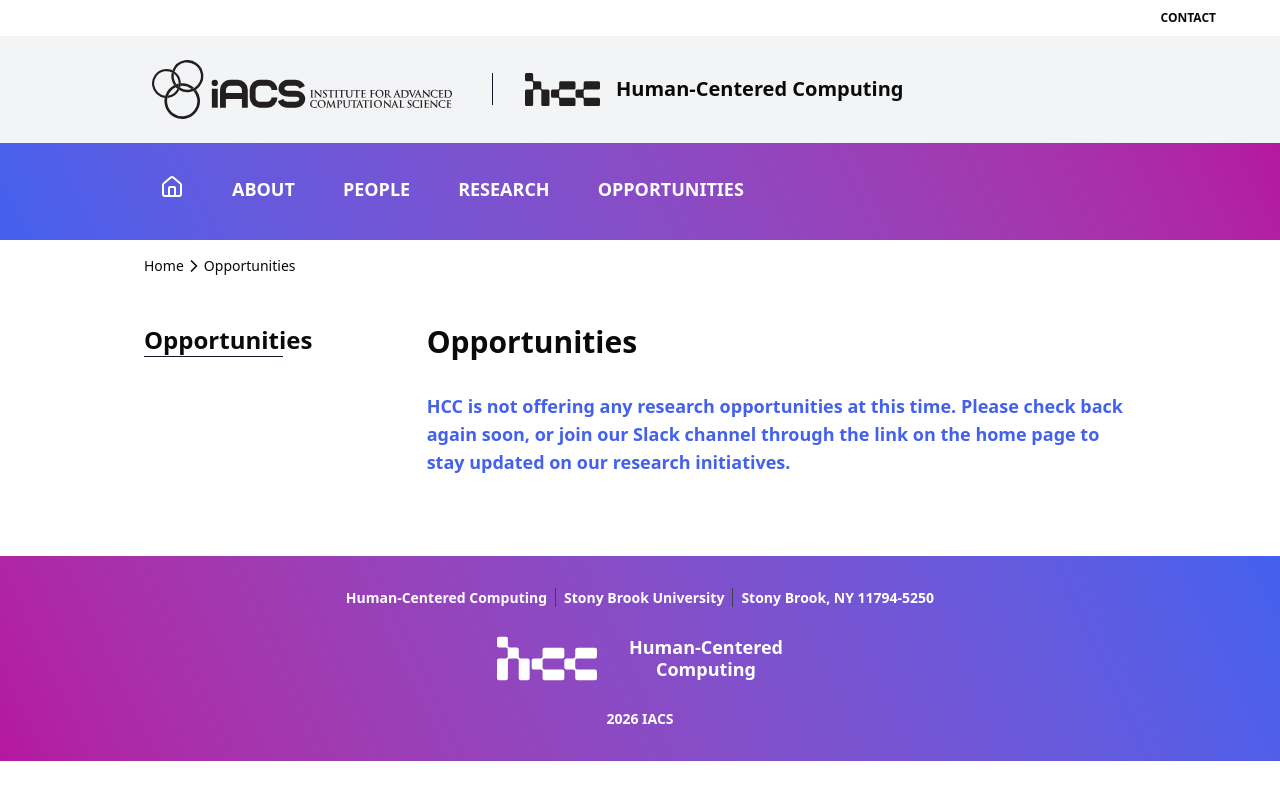
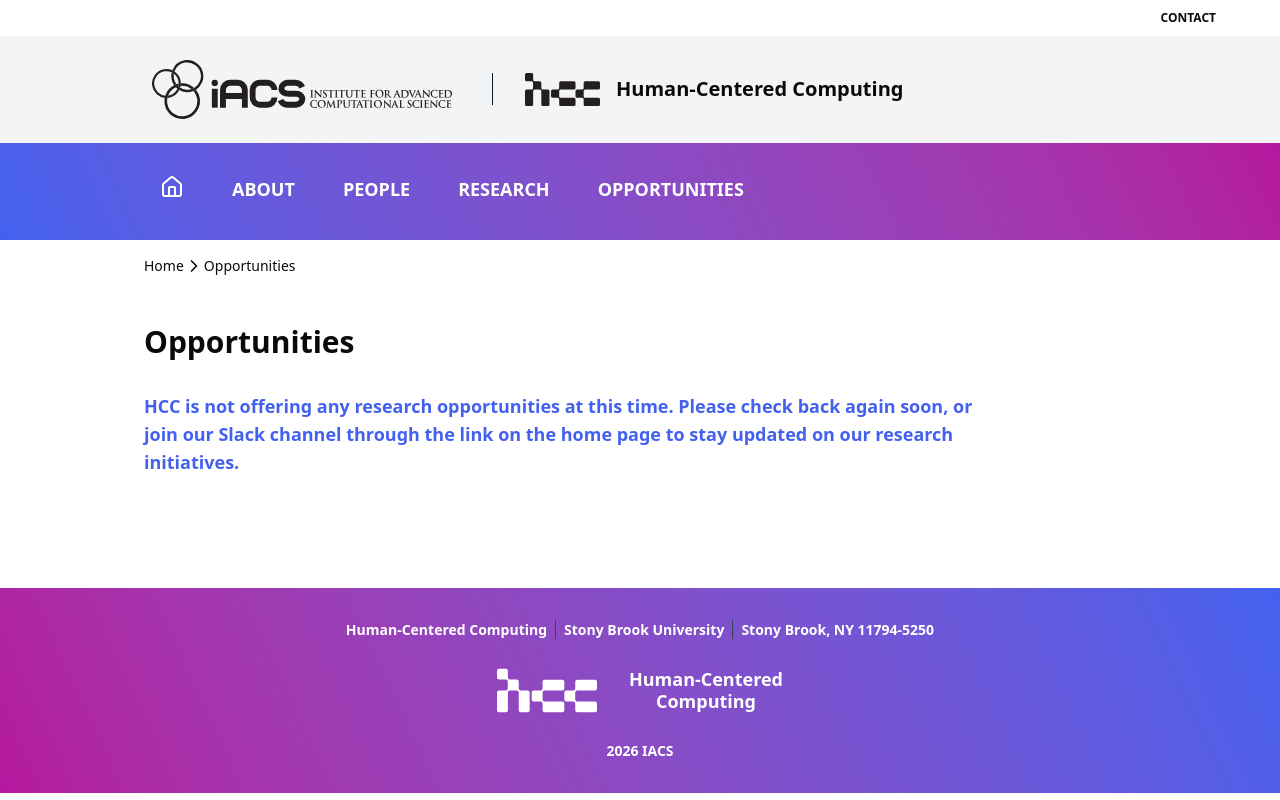
Before and after one commit to afkdiann/hcc-website, a Next.js app: page /opportunities in a window 1280 px wide. Built offline with nearby package versions, Linux system fonts and the light colour scheme.

Commit message:
refactored opportunities page structure

```diff
--- a/app/opportunities/page.tsx
+++ b/app/opportunities/page.tsx
@@ -1,20 +1,18 @@
 import { Metadata } from "next";
 import OpportunitiesPage from "@/components/OpportunitiesPage";
-import OpportunitiesPageMainContent from "@/components/OpportunitiesPageMainContent";
 import Footer from "@/components/Footer";
 
+
 export const metadata: Metadata = {
-  title: "Opportunities",
+ title: "Opportunities | Human-Centered Computing (HCC)",
  description: "Hub for student involvement",
 };
 
-function Research() {
+
+function Opportunities() {
  return (
    <div>
-      <OpportunitiesPage
-        header="Opportunities"
-        mainContent={<OpportunitiesPageMainContent />}
-      />
+     <OpportunitiesPage />
      <footer className="mt-12">
        <Footer />
      </footer>
@@ -22,4 +20,5 @@ function Research() {
  );
 }
 
-export default Research;
+
+export default Opportunities;
--- a/components/OpportunitiesPage.tsx
+++ b/components/OpportunitiesPage.tsx
@@ -1,4 +1,5 @@
 "use client";
+
 
 import { useState } from "react";
 import Navbar from "@/components/Navbar";
@@ -7,16 +8,12 @@ import Banner from "@/components/Banner";
 import Searchbar from "@/components/ContactBar";
 import Link from "next/link";
 import { ChevronRight } from "lucide-react";
-import Sidebar from "@/components/Sidebar";
+import { opportunities } from "@/lib/data";
 
-interface OpportunitiesPageProps{
-  header: string;
-  currentSection?: string;
-  mainContent: React.ReactNode;
-}
 
-function OpportunitiesPage({ header, currentSection, mainContent }: OpportunitiesPageProps) {
+function OpportunitiesPage() {
  const [isOpen, setIsOpen] = useState(false);
+
 
  return (
    <div>
@@ -29,32 +26,53 @@ function OpportunitiesPage({ header, currentSection, mainContent }: Opportunitie
        </div>
      </header>
      <main>
-        <nav aria-label="Breadcrumb" className="flex py-4 px-8 lg:px-16 xl:px-36 text-sm">
+       <nav
+         aria-label="Breadcrumb"
+         className="flex py-4 px-8 lg:px-16 xl:px-36 text-sm"
+       >
          <p className="hover:underline hover:underline-offset-2">
-            <Link href="/" aria-label="Go to home page">Home</Link>{" "}
+           <Link href="/" aria-label="Go to home page">
+             Home
+           </Link>{" "}
          </p>
          <ChevronRight className="size-5" aria-hidden="true" />
          <p className="hover:underline hover:underline-offset-2">
-            <Link href="/opportunities" aria-label="Go to opportunities page">Opportunities</Link>
-          </p>
-          {currentSection && <>
-            <ChevronRight className="size-5" aria-hidden="true" />
-            <p className="hover:underline hover:underline-offset-2">
-              <Link href={`/opportunities/${currentSection?.toLowerCase().replace(" ", "-")}`} aria-current="page">
-                {currentSection}
+           <Link href="/opportunities" aria-label="Go to opportunities page">
+             Opportunities
            </Link>
          </p>
-          </>}
        </nav>
-        <div className="flex flex-col lg:flex-row">
-          <Sidebar
-            header="Opportunities"
-            sectionList={[]}
-            page="opportunities"
-          />
-          <div className="w-full lg:w-2/3 px-8 lg:px-0">
-            <h1 className="text-2xl sm:text-3xl font-extrabold mb-6 sm:mb-8 pt-6 sm:pt-8">{header}</h1>
-            {mainContent}
+       <div className="px-8 lg:px-16 xl:px-36">
+         <h1 className="text-2xl sm:text-3xl font-extrabold mb-6 sm:mb-8 pt-6 sm:pt-8">
+           Opportunities
+         </h1>
+         <div className="pr-1 sm:pr-2 md:pr-4 lg:pr-36">
+           <p className="text-base sm:text-lg mb-6 sm:mb-8 font-bold text-[#4361EE]">
+             HCC is not offering any research opportunities at this time.
+             Please check back again soon, or join our Slack channel through
+             the link on the home page to stay updated on our research
+             initiatives.
+           </p>
+         </div>
+         <div className="flex flex-col gap-8 pr-1 sm:pr-2 md:pr-4 lg:pr-36">
+           {opportunities.map((opportunity, index) => (
+             <div
+               key={index}
+               className="border-b border-gray-200 pb-6 last:border-b-0"
+             >
+               <h2 className="text-lg sm:text-xl font-bold text-[#4361EE] mb-2">
+                 {opportunity.name}
+               </h2>
+               <p className="text-base sm:text-lg mb-2">
+                 {opportunity.description}
+               </p>
+               {opportunity.PI && opportunity.PI !== "N/A" && (
+                 <p className="text-sm sm:text-base text-gray-600 font-medium">
+                   PI: {opportunity.PI}
+                 </p>
+               )}
+             </div>
+           ))}
          </div>
        </div>
      </main>
@@ -62,4 +80,5 @@ function OpportunitiesPage({ header, currentSection, mainContent }: Opportunitie
  );
 }
 
+
 export default OpportunitiesPage;
--- a/lib/data.ts
+++ b/lib/data.ts
@@ -103,4 +103,4 @@ const opportunities = [
   },
 ]
 
-export { imageFiles, faculty, postdocs, phdStudents, researchProjects };
+export { imageFiles, faculty, postdocs, phdStudents, researchProjects, opportunities };
```
Lines whose indentation alone changed are shown as unchanged.
